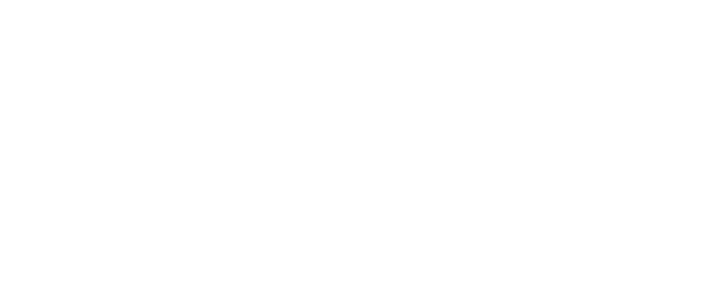
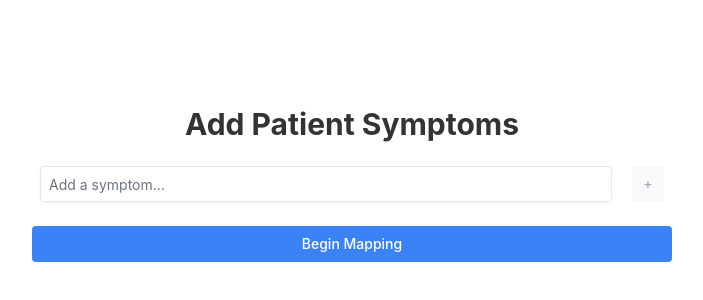
Before and after one commit to eawe008/DR-MAP, a Next.js app in the folder dr-map/: page / in a window 1280 px wide. Shown: the part 216-516 px from the top of the page, without its empty margins (288-991 px from the left). Built offline with nearby package versions, Linux system fonts and the light colour scheme.

Commit message:
feat: Home page links directly to symptoms

```diff
--- a/dr-map/src/app/page.js
+++ b/dr-map/src/app/page.js
@@ -1,9 +1,8 @@
 import DiagnosticMapPage from "./components/graph";
+import SymptomsPage from "./symptoms/page";
 
 export default function Home() {
   return (
-    <div className="">
-
-    </div>
+    <SymptomsPage />
   );
 }
```
